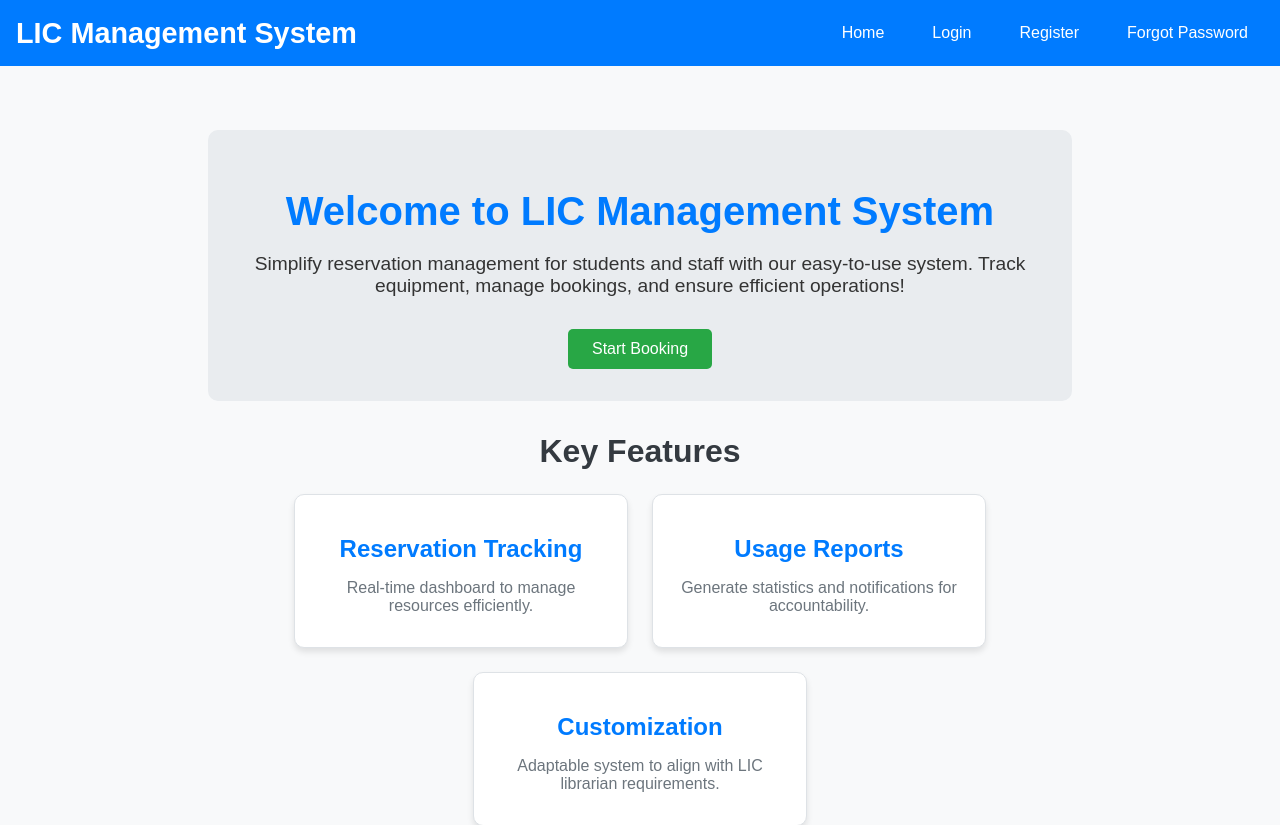
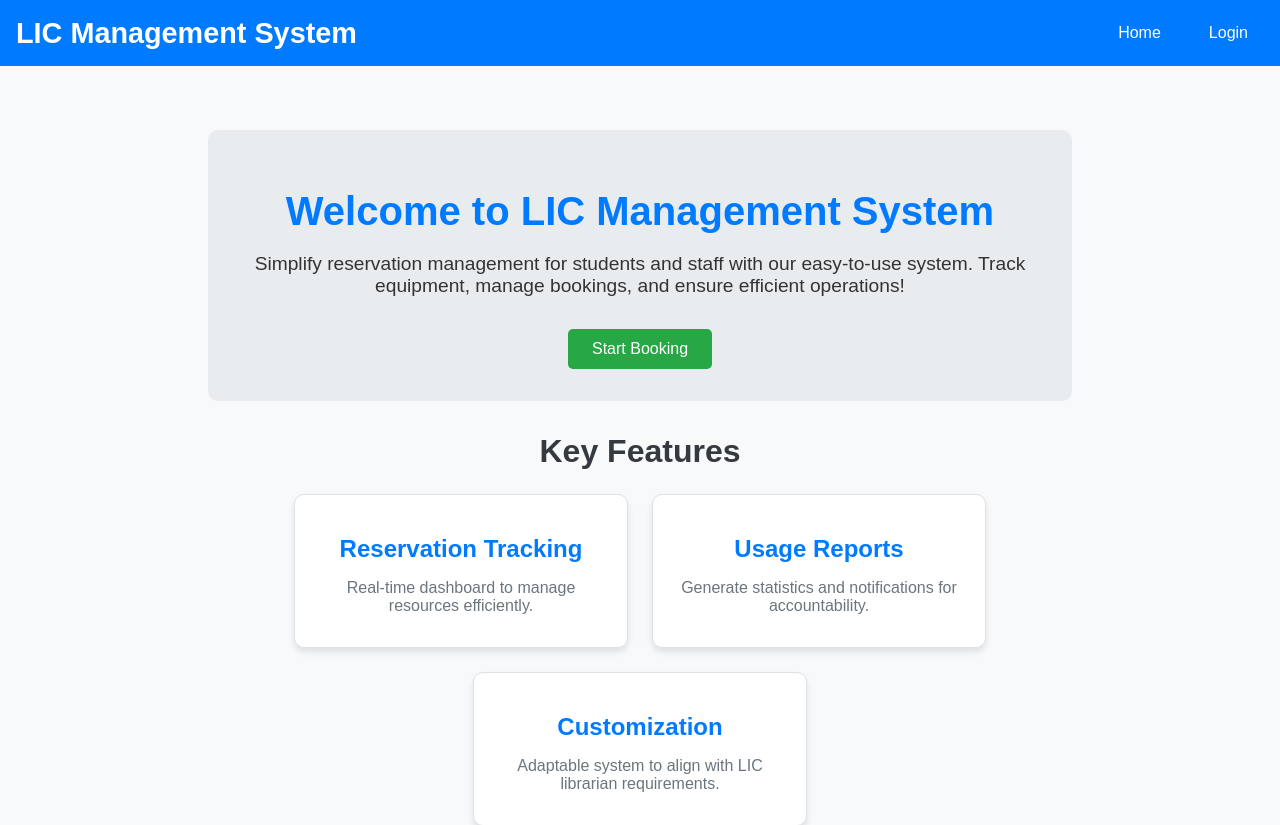
Before and after one commit to RonanJakeCPaquera/IndustryElective_FrontEnd, a React (Create React App) app in the folder lic-reservation-frontend/: page / in a window 1280 px wide. Shown: the top 825 px of the page. Built offline with nearby package versions, Linux system fonts and the light colour scheme.

Commit message:
11/29/24 (header changes) - bacalso

```diff
--- a/lic-reservation-frontend/src/App.js
+++ b/lic-reservation-frontend/src/App.js
@@ -98,14 +98,14 @@ function App() {
 <Link to="/">Home</Link>
             {loggedIn && <span className="user-greeting">Hello, {userName}!</span>}
             {loggedIn && <Link to="/student-management">Student Management</Link>}
-            {loggedIn && <Link to="/reservation-management">Reservation Management</Link>}
+            {/* {loggedIn && <Link to="/reservation-management">Reservation Management</Link>}
             {loggedIn && <Link to="/booking-management">Booking Management</Link>}
             {loggedIn && <Link to="/equipment-management">Equipment Management</Link>}
-            {loggedIn && <Link to="/payment-method-management">Payment Method Management</Link>}
+            {loggedIn && <Link to="/payment-method-management">Payment Method Management</Link>} */}
             {loggedIn && <Link to="/summary">Summary</Link>}
             {!loggedIn && <Link to="/login">Login</Link>}
-            {!loggedIn && <Link to="/register">Register</Link>}
-            {!loggedIn && <Link to="/forgot-password">Forgot Password</Link>}
+            {/* {!loggedIn && <Link to="/register">Register</Link>}
+            {!loggedIn && <Link to="/forgot-password">Forgot Password</Link>} */}
             {loggedIn && (
 <button onClick={handleLogout} className="logout-button">
                 Logout
```
